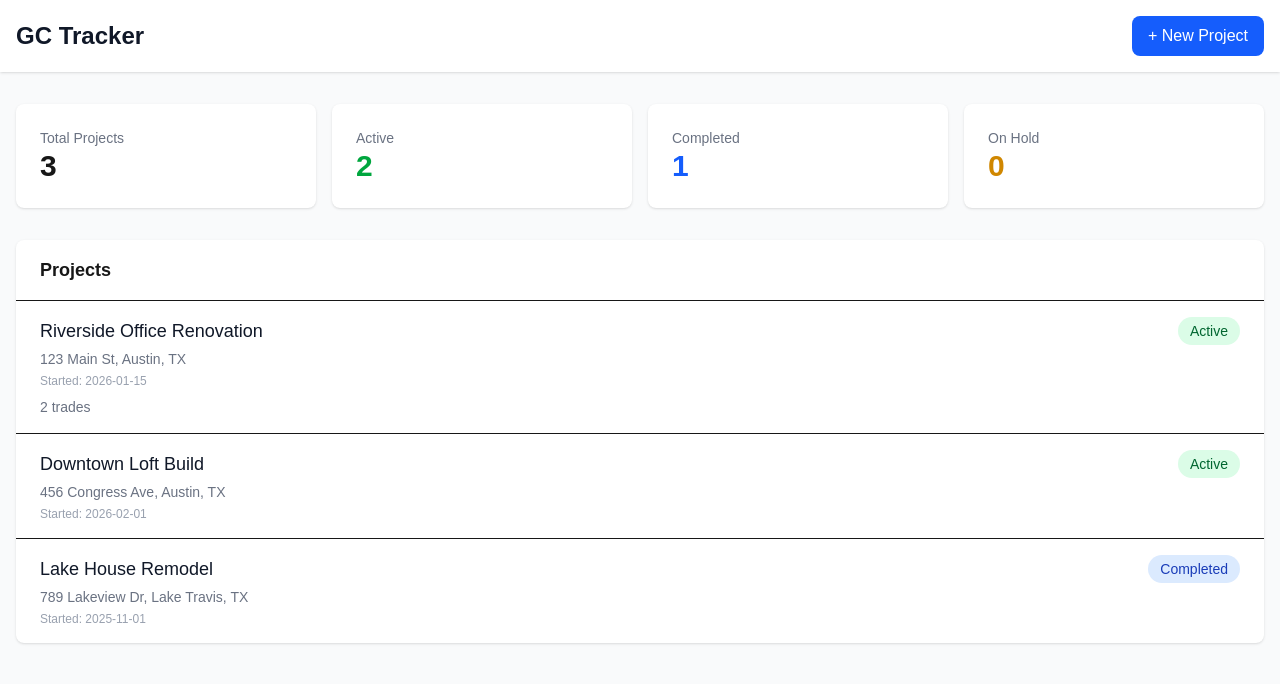
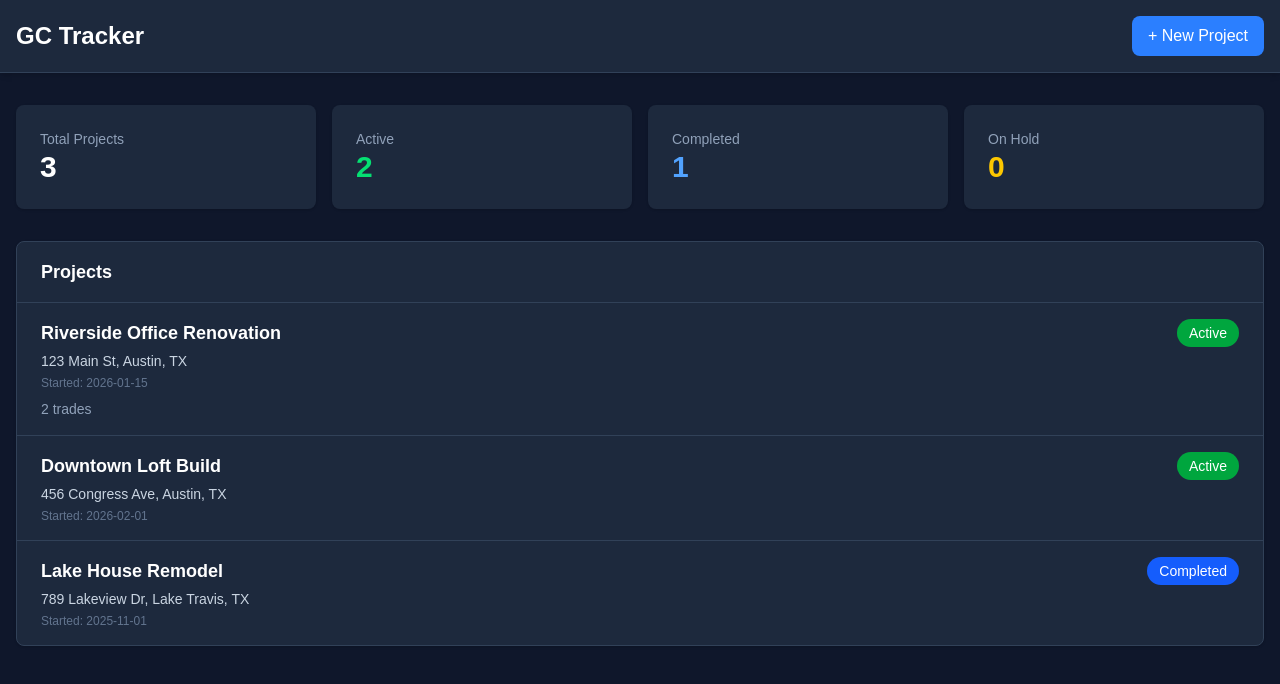
Before and after one commit to hak-tx/gc-tracker, a Next.js app: page / in a window 1280 px wide. Shown: the top 684 px of the page. Built offline with nearby package versions, Linux system fonts and the light colour scheme.

Commit message:
Improve UI contrast - dark theme with readable colors

```diff
--- a/src/app/page.tsx
+++ b/src/app/page.tsx
@@ -109,12 +109,12 @@ const mockProjects: Project[] = [
 ];
 
 const statusColors = {
-  active: "bg-green-100 text-green-800",
-  completed: "bg-blue-100 text-blue-800",
-  on_hold: "bg-yellow-100 text-yellow-800",
-  open: "bg-red-100 text-red-800",
-  in_progress: "bg-yellow-100 text-yellow-800",
-  resolved: "bg-green-100 text-green-800",
+  active: "bg-green-600 text-white",
+  completed: "bg-blue-600 text-white",
+  on_hold: "bg-yellow-500 text-white",
+  open: "bg-red-600 text-white",
+  in_progress: "bg-orange-500 text-white",
+  resolved: "bg-gray-600 text-white",
 };
 
 export default function Dashboard() {
@@ -125,12 +125,12 @@ export default function Dashboard() {
   };
 
   return (
-    <div className="min-h-screen bg-gray-50">
+    <div className="min-h-screen bg-slate-900">
       {/* Header */}
-      <header className="bg-white shadow-sm">
+      <header className="bg-slate-800 shadow-md border-b border-slate-700">
         <div className="max-w-7xl mx-auto px-4 py-4 flex justify-between items-center">
-          <h1 className="text-2xl font-bold text-gray-900">GC Tracker</h1>
-          <button className="bg-blue-600 text-white px-4 py-2 rounded-lg hover:bg-blue-700 transition">
+          <h1 className="text-2xl font-bold text-white">GC Tracker</h1>
+          <button className="bg-blue-500 text-white px-4 py-2 rounded-lg hover:bg-blue-600 transition font-medium">
             + New Project
           </button>
         </div>
@@ -140,51 +140,51 @@ export default function Dashboard() {
       <main className="max-w-7xl mx-auto px-4 py-8">
         {/* Stats */}
         <div className="grid grid-cols-1 md:grid-cols-4 gap-4 mb-8">
-          <div className="bg-white rounded-lg shadow p-6">
-            <p className="text-sm text-gray-500">Total Projects</p>
-            <p className="text-3xl font-bold">{projects.length}</p>
+          <div className="bg-slate-800 rounded-lg shadow p-6">
+            <p className="text-sm text-slate-400">Total Projects</p>
+            <p className="text-3xl font-bold text-white">{projects.length}</p>
           </div>
-          <div className="bg-white rounded-lg shadow p-6">
-            <p className="text-sm text-gray-500">Active</p>
-            <p className="text-3xl font-bold text-green-600">
+          <div className="bg-slate-800 rounded-lg shadow p-6">
+            <p className="text-sm text-slate-400">Active</p>
+            <p className="text-3xl font-bold text-green-400">
               {projects.filter((p) => p.status === "active").length}
             </p>
           </div>
-          <div className="bg-white rounded-lg shadow p-6">
-            <p className="text-sm text-gray-500">Completed</p>
-            <p className="text-3xl font-bold text-blue-600">
+          <div className="bg-slate-800 rounded-lg shadow p-6">
+            <p className="text-sm text-slate-400">Completed</p>
+            <p className="text-3xl font-bold text-blue-400">
               {projects.filter((p) => p.status === "completed").length}
             </p>
           </div>
-          <div className="bg-white rounded-lg shadow p-6">
-            <p className="text-sm text-gray-500">On Hold</p>
-            <p className="text-3xl font-bold text-yellow-600">
+          <div className="bg-slate-800 rounded-lg shadow p-6">
+            <p className="text-sm text-slate-400">On Hold</p>
+            <p className="text-3xl font-bold text-yellow-400">
               {projects.filter((p) => p.status === "on_hold").length}
             </p>
           </div>
         </div>
 
         {/* Projects List */}
-        <div className="bg-white rounded-lg shadow">
-          <div className="px-6 py-4 border-b">
-            <h2 className="text-lg font-semibold">Projects</h2>
+        <div className="bg-slate-800 rounded-lg shadow border border-slate-700">
+          <div className="px-6 py-4 border-b border-slate-700">
+            <h2 className="text-lg font-semibold text-white">Projects</h2>
           </div>
-          <div className="divide-y">
+          <div className="divide-y divide-slate-700">
             {projects.map((project) => (
               <Link
                 key={project.id}
                 href={`/project/${project.id}`}
-                className="block px-6 py-4 hover:bg-gray-50 transition"
+                className="block px-6 py-4 hover:bg-slate-700 transition"
               >
                 <div className="flex justify-between items-start">
                   <div>
-                    <h3 className="text-lg font-medium text-gray-900">
+                    <h3 className="text-lg font-semibold text-white">
                       {project.name}
                     </h3>
-                    <p className="text-gray-500 text-sm mt-1">
+                    <p className="text-slate-300 text-sm mt-1 font-medium">
                       {project.address}
                     </p>
-                    <p className="text-gray-400 text-xs mt-1">
+                    <p className="text-slate-500 text-xs mt-1">
                       Started: {project.startDate}
                     </p>
                   </div>
@@ -195,7 +195,7 @@ export default function Dashboard() {
                   </span>
                 </div>
                 {project.subs.length > 0 && (
-                  <p className="text-gray-500 text-sm mt-2">
+                  <p className="text-slate-400 text-sm mt-2">
                     {project.subs.length} trade{project.subs.length !== 1 ? "s" : ""}
                   </p>
                 )}
```
